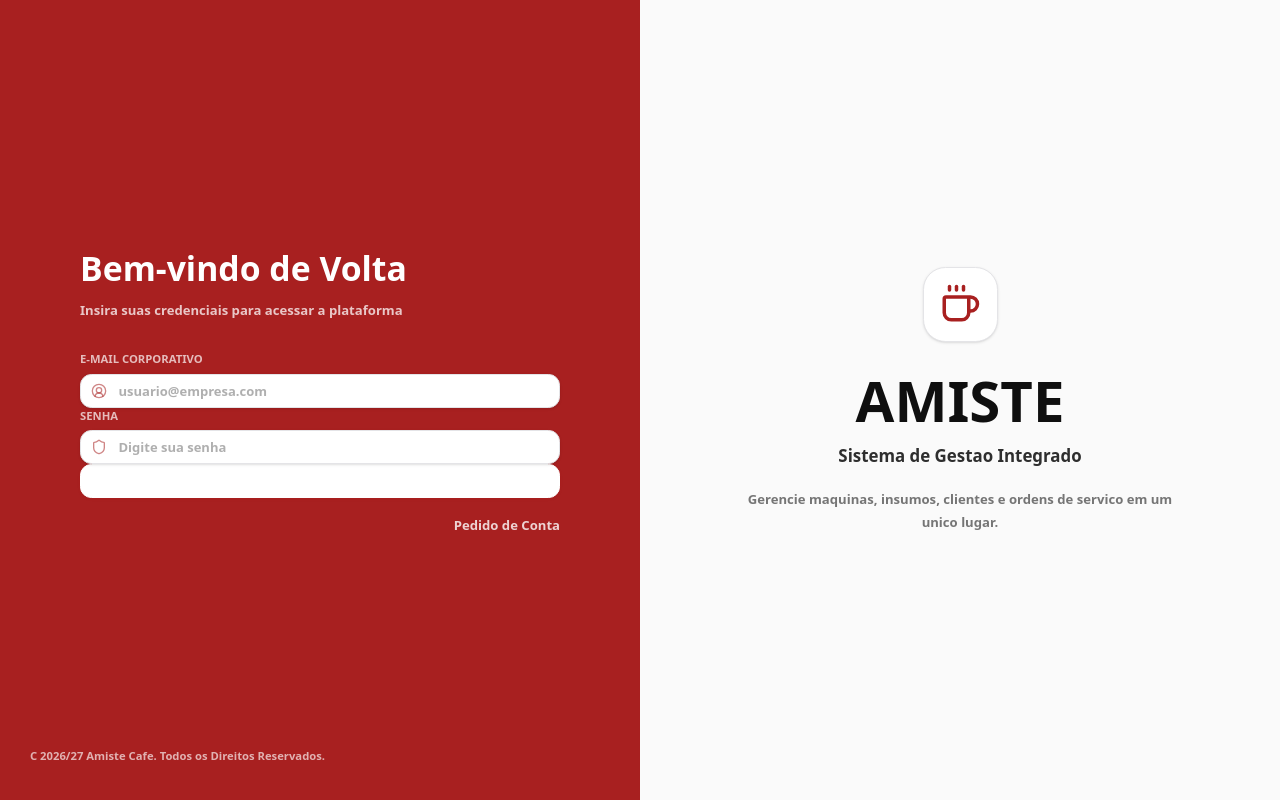
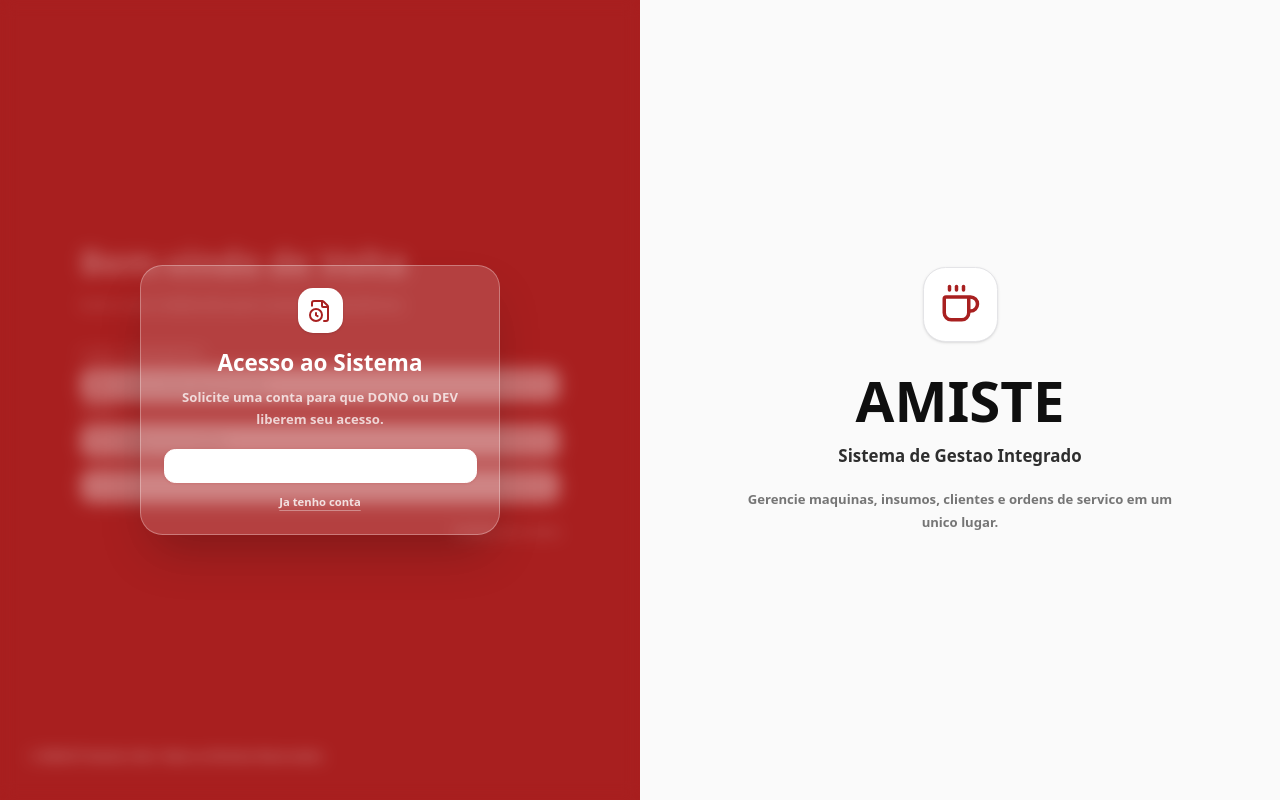
Before and after one commit to oigorfilipi/SitemaAmiste, a React (Vite) app: page / in a window 1280 px wide. Built offline with nearby package versions, Linux system fonts and the light colour scheme; no server answers.

Commit message:
fix: gate login behind account request prompt

```diff
--- a/src/pages/login/LoginPage.jsx
+++ b/src/pages/login/LoginPage.jsx
@@ -6,6 +6,7 @@ import TextInput from "../../components/atoms/TextInput.jsx";
 import Modal from "../../components/molecules/Modal.jsx";
 
 const ACCOUNT_REQUEST_COOLDOWN_KEY = "amiste_erp_public_account_request_v1";
+const HAS_ACCOUNT_HINT_KEY = "amiste_erp_has_account_hint_v1";
 const REQUEST_COOLDOWN_MS = 24 * 60 * 60 * 1000;
 
 const REQUEST_INITIAL_STATE = {
@@ -70,6 +71,20 @@ function isRequestCooldownActive() {
   return !Number.isNaN(requestedAt.getTime()) && Date.now() - requestedAt.getTime() < REQUEST_COOLDOWN_MS;
 }
 
+function readHasAccountHint() {
+  if (!canUseLocalStorage()) {
+    return false;
+  }
+
+  return window.localStorage.getItem(HAS_ACCOUNT_HINT_KEY) === "true";
+}
+
+function saveHasAccountHint() {
+  if (canUseLocalStorage()) {
+    window.localStorage.setItem(HAS_ACCOUNT_HINT_KEY, "true");
+  }
+}
+
 export default function LoginPage({ isLoading, onLogin, onRequestAccess }) {
   const [email, setEmail] = useState("");
   const [error, setError] = useState("");
@@ -78,7 +93,9 @@ export default function LoginPage({ isLoading, onLogin, onRequestAccess }) {
   const [requestMessage, setRequestMessage] = useState("");
   const [requestOpen, setRequestOpen] = useState(false);
   const [requestSent, setRequestSent] = useState(() => isRequestCooldownActive());
+  const [loginUnlocked, setLoginUnlocked] = useState(() => readHasAccountHint() || isRequestCooldownActive());
   const deviceKey = useMemo(() => getOrCreateDeviceKey(), []);
+  const isLoginLocked = !loginUnlocked;
 
   async function handleSubmit(event) {
     event.preventDefault();
@@ -104,6 +121,8 @@ export default function LoginPage({ isLoading, onLogin, onRequestAccess }) {
       });
       saveAccountRequestState(deviceKey);
       setRequestSent(true);
+      setLoginUnlocked(true);
+      setRequestOpen(false);
       setRequestMessage("Pedido registrado. DONO e DEV receberam uma notificacao interna no sistema.");
       setRequestData(REQUEST_INITIAL_STATE);
     } catch (requestError) {
@@ -119,12 +138,17 @@ export default function LoginPage({ isLoading, onLogin, onRequestAccess }) {
     setRequestMessage("");
   }
 
+  function handleHasAccount() {
+    saveHasAccountHint();
+    setLoginUnlocked(true);
+  }
+
   return (
     <main className="grid min-h-screen grid-cols-1 bg-amiste-white lg:grid-cols-2">
       {/* --- SECAO: LOGIN CORPORATIVO --- */}
-      <section className="flex min-h-screen flex-col justify-between bg-amiste-red px-8 py-10 text-white">
+      <section className="relative flex min-h-screen flex-col justify-between overflow-hidden bg-amiste-red px-8 py-10 text-white">
         <div />
-        <div className="mx-auto w-full max-w-[480px]">
+        <div className={`mx-auto w-full max-w-[480px] transition duration-300 ${isLoginLocked ? "pointer-events-none select-none opacity-45 blur-[2px]" : ""}`}>
           <div>
             <h1 className="font-display text-4xl font-black">Bem-vindo de Volta</h1>
             <p className="mt-3 text-sm font-semibold leading-6 text-white/75">
@@ -137,6 +161,7 @@ export default function LoginPage({ isLoading, onLogin, onRequestAccess }) {
               <span className="mb-2 block text-xs font-black uppercase text-white/70">E-mail Corporativo</span>
               <TextInput
                 autoComplete="email"
+                className="[&_input]:border-white/35 [&_input]:bg-white [&_input]:text-amiste-black [&_input]:placeholder:text-amiste-gray/45"
                 icon="user"
                 placeholder="usuario@empresa.com"
                 required
@@ -150,6 +175,7 @@ export default function LoginPage({ isLoading, onLogin, onRequestAccess }) {
               <span className="mb-2 block text-xs font-black uppercase text-white/70">Senha</span>
               <TextInput
                 autoComplete="current-password"
+                className="[&_input]:border-white/35 [&_input]:bg-white [&_input]:text-amiste-black [&_input]:placeholder:text-amiste-gray/45"
                 icon="shield"
                 placeholder="Digite sua senha"
                 required
@@ -165,7 +191,7 @@ export default function LoginPage({ isLoading, onLogin, onRequestAccess }) {
               </div>
             ) : null}
 
-            <Button className="w-full border-white bg-white font-black text-amiste-red hover:border-white hover:bg-zinc-100 hover:text-red-900" disabled={isLoading} icon="shield" type="submit">
+            <Button className="mt-3 w-full border-white bg-white font-black text-amiste-red hover:border-white hover:bg-zinc-100 hover:text-red-900" disabled={isLoading} icon="shield" type="submit">
               Entrar no Sistema
             </Button>
           </form>
@@ -182,6 +208,41 @@ export default function LoginPage({ isLoading, onLogin, onRequestAccess }) {
             )}
           </div>
         </div>
+
+        {isLoginLocked ? (
+          <div className="absolute inset-0 z-10 grid place-items-center bg-amiste-red/20 px-6 backdrop-blur-sm">
+            <div className="w-full max-w-[360px] rounded-3xl border border-white/30 bg-white/15 p-6 text-center shadow-2xl">
+              <div className="mx-auto grid size-12 place-items-center rounded-2xl bg-white text-amiste-red shadow-sm">
+                <AppIcon name="fileClock" size={24} />
+              </div>
+              <h2 className="mt-4 font-display text-2xl font-black text-white">Acesso ao Sistema</h2>
+              <p className="mt-2 text-sm font-semibold leading-6 text-white/75">
+                Solicite uma conta para que DONO ou DEV liberem seu acesso.
+              </p>
+              {requestSent ? (
+                <div className="mt-5 rounded-2xl border border-white/30 bg-white/15 px-4 py-3 text-xs font-bold text-white">
+                  Pedido enviado. O login foi liberado neste dispositivo enquanto a solicitacao estiver ativa.
+                </div>
+              ) : (
+                <Button
+                  className="mt-5 w-full border-white bg-white text-amiste-red hover:border-white hover:bg-zinc-100 hover:text-red-900"
+                  icon="fileClock"
+                  onClick={() => setRequestOpen(true)}
+                >
+                  Pedido de Conta
+                </Button>
+              )}
+              <button
+                className="mt-3 text-xs font-black text-white/80 underline decoration-white/35 underline-offset-4 transition hover:text-white"
+                type="button"
+                onClick={handleHasAccount}
+              >
+                Ja tenho conta
+              </button>
+            </div>
+          </div>
+        ) : null}
+
         <footer className="text-xs font-semibold text-white/65">
           C 2026/27 Amiste Cafe. Todos os Direitos Reservados.
         </footer>
```
